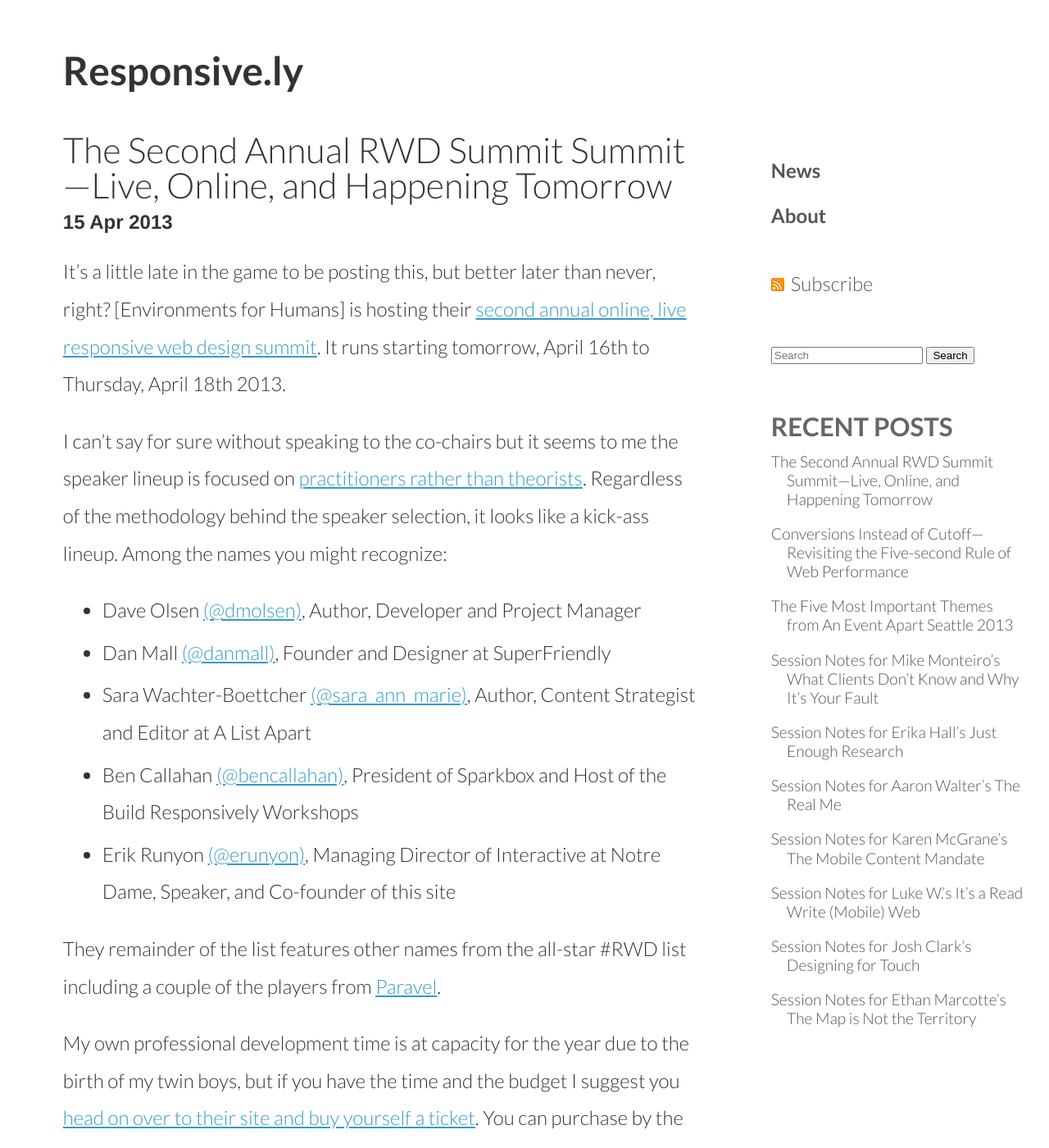
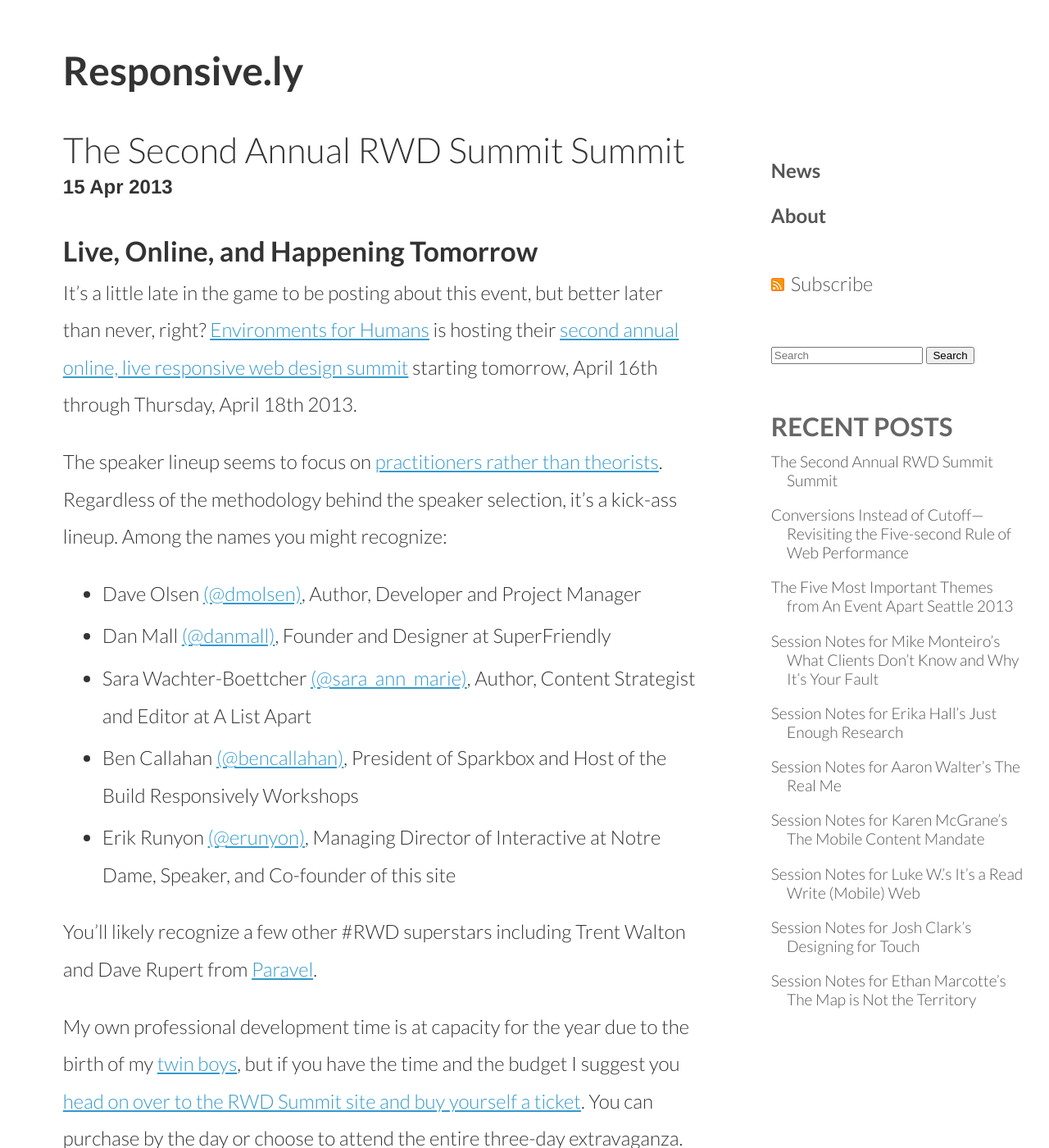
Before and after one commit to thedougco/responsive.ly, a Jekyll site: the page built from _posts/2013-04-15-RWD_summit.md, in a window 1280 px wide and 1400 px high. Shown: the whole window at 82% size. Built offline with Jekyll 4.4.1, drawn with Linux system fonts in a browser that asks for light colours; nearby versions of some CDN libraries; Markdown is read by kramdown in place of the engine named in the settings; comment, search, counter and statistics services are not loaded; some of the changed text lies outside the part shown.

Commit message:
post edits

```diff
--- a/_posts/2013-04-15-RWD_summit.md
+++ b/_posts/2013-04-15-RWD_summit.md
@@ -1,20 +1,21 @@
 ---
 layout: post
-title: The Second Annual RWD Summit Summit—Live, Online, and Happening Tomorrow
+title: The Second Annual RWD Summit Summit
 date: 2013-04-15
 categories: [Responsive, Conferences]
 author: doug
 ---
 
-It’s a little late in the game to be posting this, but better later than never, right? [Environments for Humans] is hosting their [second annual online, live responsive web design summit](http://environmentsforhumans.com/2013/responsive-web-design-summit/#.UWyJO4Luf5o). It runs starting tomorrow, April 16th to Thursday, April 18th 2013.
+###Live, Online, and Happening Tomorrow
+It’s a little late in the game to be posting about this event, but better later than never, right? [Environments for Humans](http://environmentsforhumans.com/) is hosting their [second annual online, live responsive web design summit](http://environmentsforhumans.com/2013/responsive-web-design-summit/#.UWyJO4Luf5o) starting tomorrow, April 16th through Thursday, April 18th 2013.
 
-I can’t say for sure without speaking to the co-chairs but it seems to me the speaker lineup is focused on [practitioners rather than theorists](http://edgeperspectives.typepad.com/edge_perspectives/2013/04/getting-stronger-through-stress-making-black-swans-work-for-you.html). Regardless of the methodology behind the speaker selection, it looks like a kick-ass lineup. Among the names you might recognize:
+The speaker lineup seems to focus on [practitioners rather than theorists](http://edgeperspectives.typepad.com/edge_perspectives/2013/04/getting-stronger-through-stress-making-black-swans-work-for-you.html). Regardless of the methodology behind the speaker selection, it’s a kick-ass lineup. Among the names you might recognize:
 - Dave Olsen [(@dmolsen)](https://twitter.com/dmolsen), Author, Developer and Project Manager
 - Dan Mall [(@danmall)](https://twitter.com/danielmall), Founder and Designer at SuperFriendly
 - Sara Wachter-Boettcher [(@sara_ann_marie)](https://twitter.com/sara_ann_marie), Author, Content Strategist and Editor at A List Apart
 - Ben Callahan [(@bencallahan)](https://twitter.com/bencallahan), President of Sparkbox and Host of the Build Responsively Workshops
 - Erik Runyon [(@erunyon)](http://www.weedygarden.net/), Managing Director of Interactive at Notre Dame, Speaker, and Co-founder of this site
 
-They remainder of the list features other names from the all-star #RWD list including a couple of the players from [Paravel](http://paravelinc.com/).
+You’ll likely recognize a few other #RWD superstars including Trent Walton and Dave Rupert from [Paravel](http://paravelinc.com/).
 
-My own professional development time is at capacity for the year due to the birth of my twin boys, but if you have the time and the budget I suggest you [head on over to their site and buy yourself a ticket](http://environmentsforhumans.com/2013/responsive-web-design-summit/#.UWyPN4Luf5p). You can purchase by the day or opt for the entire three-day extravaganza.
+My own professional development time is at capacity for the year due to the birth of my [twin boys](https://vine.co/v/bpmtiJBIEUe?fb_action_ids=10200969264183627&fb_action_types=vine-app%3Apost&fb_source=aggregation&fb_aggregation_id=288381481237582), but if you have the time and the budget I suggest you [head on over to the RWD Summit site and buy yourself a ticket](http://environmentsforhumans.com/2013/responsive-web-design-summit/#.UWyPN4Luf5p). You can purchase by the day or choose to attend  the entire three-day extravaganza.
```
